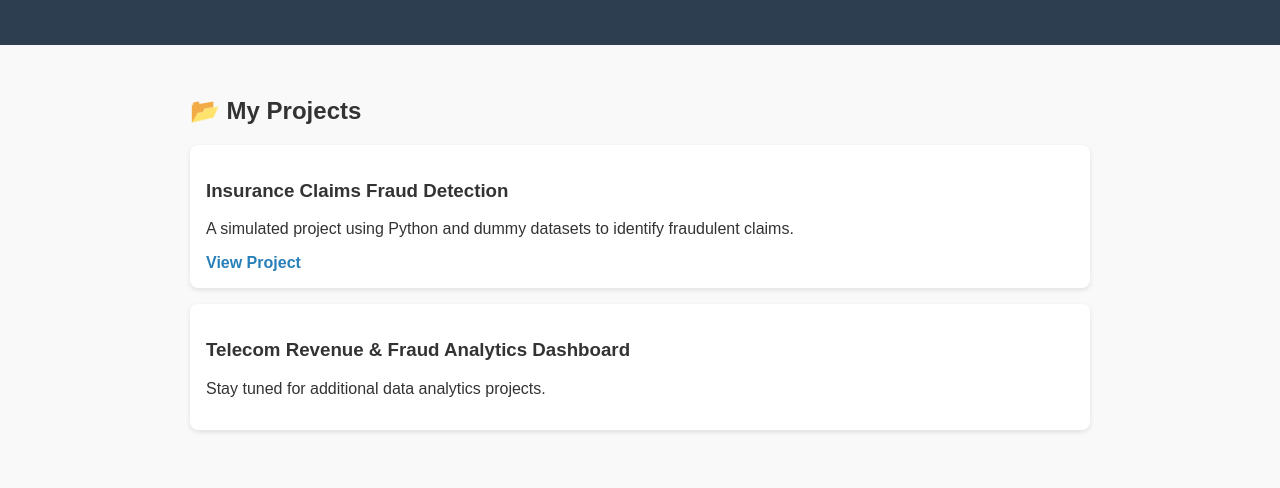
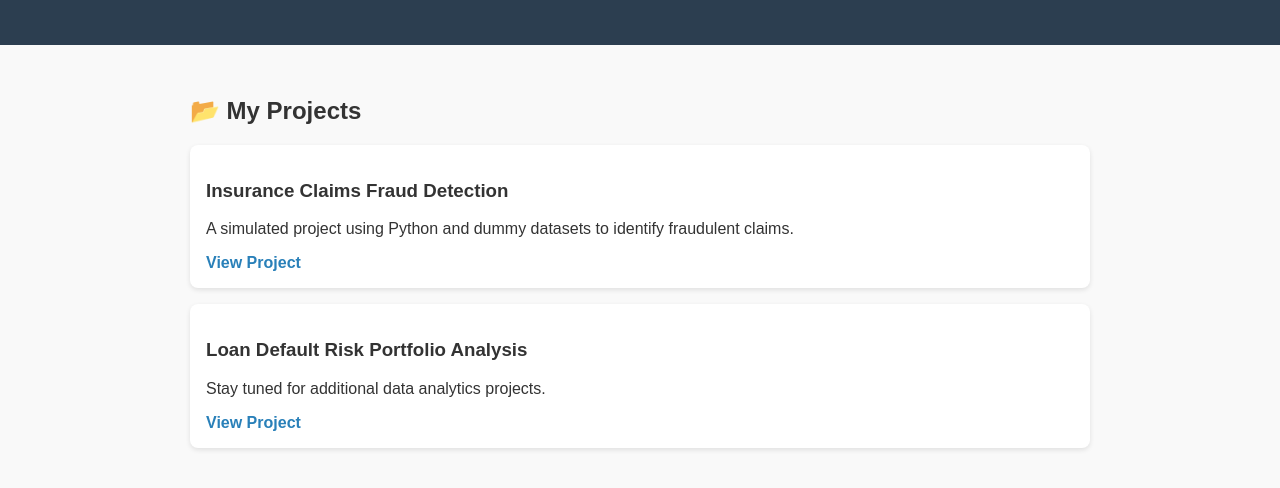
Before and after one commit to Thulaganyo2024/Thulaganyo2024.github.io, a plain HTML site: page index.html in a window 1280 px wide. Shown: the part 106-594 px from the top of the page. Drawn offline with Linux system fonts and the light colour scheme.

Commit message:
Update index.html

```diff
--- a/index.html
+++ b/index.html
@@ -30,8 +30,9 @@
     </div>
 
     <div class="project">
-      <h3>Telecom Revenue & Fraud Analytics Dashboard</h3>
+      <h3>Loan Default Risk Portfolio Analysis</h3>
       <p>Stay tuned for additional data analytics projects.</p>
+      <a href="https://guthub.com/Thulaganyo2024/Loan-Default-Risk-Portfolio-Analysis" target="_blank">View Project</a>
     </div>
   </section>
 </body>
```
